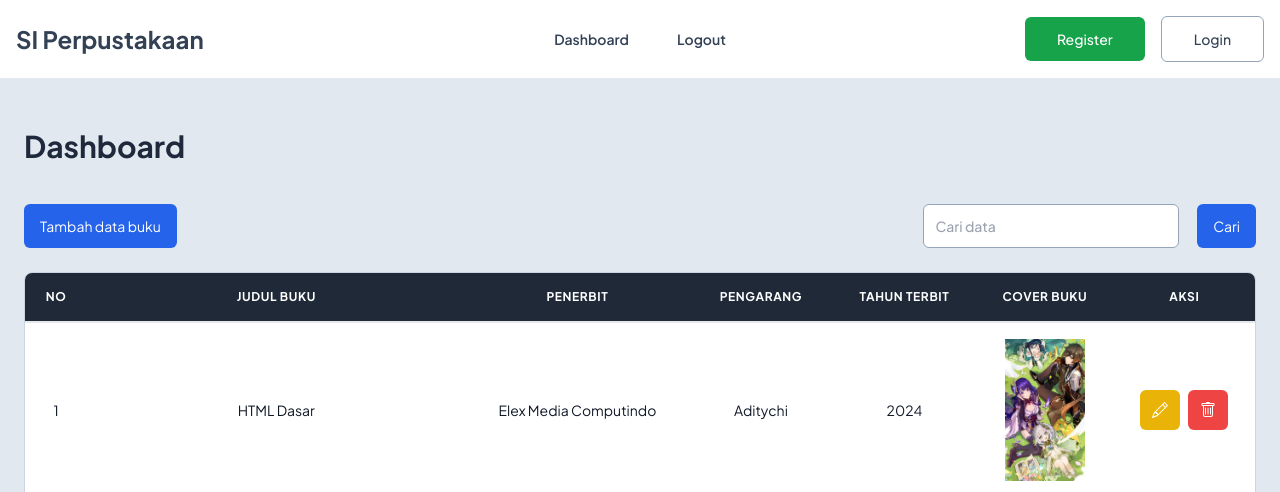
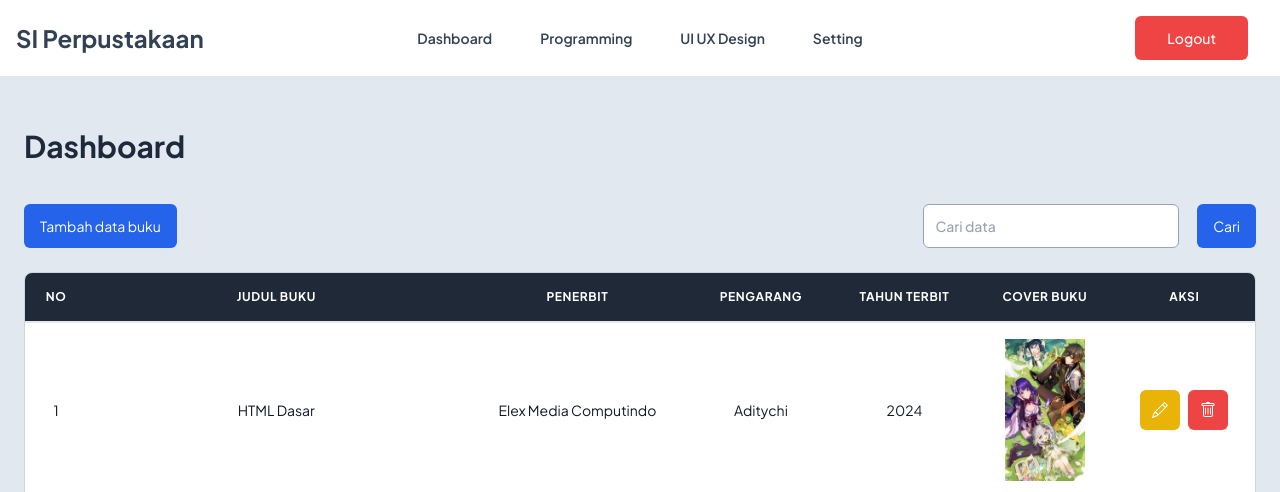
Before and after one commit to AditychiProject/si-perpustakaan, a website: page index.html in a window 1280 px wide. Shown: the top 492 px of the page. Drawn offline with Linux system fonts and the light colour scheme.

Commit message:
melakukan perubahan pada kode

```diff
--- a/index.html
+++ b/index.html
@@ -33,15 +33,21 @@
         <li>
           <a href="index.php" class="text-sm text-black font-semibold mx-6">Dashboard</a>
         </li>
-        <!-- Logout -->
+        <!-- Programming -->
         <li>
-          <a href="logout.php" class="text-sm text-black font-semibold mx-6">Logout</a>
+          <a href="logout.php" class="text-sm text-black font-semibold mx-6">Programming</a>
+        </li>
+        <!-- UI UX Design -->
+        <li>
+          <a href="logout.php" class="text-sm text-black font-semibold mx-6">UI UX Design</a>
+        </li>
+        <!-- Setting -->
+        <li>
+          <a href="logout.php" class="text-sm text-black font-semibold mx-6">Setting</a>
         </li>
       </ul>
-      <!-- Register Button -->
-      <a href="register.php" class="hidden lg:inline-block text-sm text-light font-medium bg-greencstm hover:bg-green-700 rounded-md lg:ml-auto lg:mr-4 px-8 py-3">Register</a>
-      <!-- Login Button -->
-      <a href="login.php" class="hidden lg:inline-block text-sm text-black font-medium border border-slate-400 hover:border-transparent hover:outline hover:outline-2 hover:outline-greencstm rounded-md px-8 py-3">Login</a>
+      <!-- Logout Button -->
+      <a href="" class="hidden lg:inline-block text-sm text-light font-medium bg-red-500 hover:bg-red-700 rounded-md lg:ml-auto lg:mr-4 px-8 py-3 transition duration-200">Logout</a>
     </nav>
     <!-- Navbar Mobile -->
     <div class="navbar-menu hidden relative z-50">
@@ -60,11 +66,19 @@
           <ul>
             <!-- Dashboard -->
             <li class="mb-1">
-              <a href="index.php" class="block text-sm text-black font-semibold hover:bg-blue-50 rounded-md px-4 py-3">Dashboard</a>
+              <a href="" class="block text-sm text-black font-semibold hover:bg-blue-50 rounded-md px-4 py-3">Dashboard</a>
             </li>
-            <!-- Logout -->
+            <!-- Programming -->
             <li class="mb-1">
-              <a href="logout.php" class="block text-sm text-black font-semibold hover:bg-blue-50 rounded-md px-4 py-3">Logout</a>
+              <a href="" class="block text-sm text-black font-semibold hover:bg-blue-50 rounded-md px-4 py-3">Programming</a>
+            </li>
+            <!-- UI UX Design -->
+            <li class="mb-1">
+              <a href="" class="block text-sm text-black font-semibold hover:bg-blue-50 rounded-md px-4 py-3">UI UX Design</a>
+            </li>
+            <!-- Setting -->
+            <li class="mb-1">
+              <a href="" class="block text-sm text-black font-semibold hover:bg-blue-50 rounded-md px-4 py-3">Setting</a>
             </li>
           </ul>
         </div>
@@ -79,13 +93,11 @@
                   name="keyword"
                   class="w-full max-h-[44px] box-border text-sm text-black font-medium bg-light border border-slate-300 focus:border-transparent focus:outline focus:outline-2 focus:outline-bluecstm rounded-md lg:ml-auto lg:mr-4 p-3"
                 />
-                <button type="submit" name="search" class="inline-block text-sm text-light bg-bluecstm hover:bg-blue-700 rounded-md px-4 py-3">Cari</button>
+                <button type="submit" name="search" class="inline-block text-sm text-light bg-bluecstm hover:bg-blue-700 rounded-md px-4 py-3 transition duration-200">Cari</button>
               </div>
             </form>
-            <!-- Register Button -->
-            <a href="register.php" class="block text-sm text-light text-center font-semibold bg-greencstm hover:bg-green-700 rounded-md mb-4 lg:mb-0 px-4 py-3">Register</a>
-            <!-- Login Button -->
-            <a href="login.php" class="block text-sm text-black text-center font-semibold border border-slate-400 hover:border-transparent hover:outline hover:outline-2 hover:outline-greencstm rounded-md mb-8 px-4 py-3">Login</a>
+            <!-- Logout Button -->
+            <a href="" class="block lg:hidden text-sm text-light text-center font-medium bg-red-500 hover:bg-red-700 rounded-md lg:ml-auto lg:mr-4 px-8 py-3 transition duration-300">Logout</a>
           </div>
         </div>
       </nav>
@@ -98,7 +110,7 @@
           <h2 class="text-3xl text-slate-800 font-bold mt-8 mb-10">Dashboard</h2>
           <div class="flex justify-between gap-2">
             <!-- Create Data Link -->
-            <a href="create-data.php" class="inline-block text-sm text-light bg-bluecstm hover:bg-blue-700 rounded-md px-4 py-3">Tambah data buku</a>
+            <a href="create-data.php" class="inline-block text-sm text-light bg-bluecstm hover:bg-blue-700 rounded-md px-4 py-3 transition duration-200">Tambah data buku</a>
             <!-- Search Bar -->
             <form action="" method="post" class="hidden lg:inline-block">
               <input
@@ -107,7 +119,7 @@
                 class="hidden lg:inline-block w-64 max-h-[44px] box-border text-sm text-black font-medium bg-light border border-slate-400 focus:border-transparent focus:outline focus:outline-2 focus:outline-bluecstm rounded-md lg:ml-auto lg:mr-4 p-3"
                 placeholder="Cari data"
               />
-              <button type="submit" name="search" class="inline-block text-sm text-light bg-bluecstm hover:bg-blue-700 rounded-md px-4 py-3">Cari</button>
+              <button type="submit" name="search" class="inline-block text-sm text-light bg-bluecstm hover:bg-blue-700 rounded-md px-4 py-3 transition duration-200">Cari</button>
             </form>
           </div>
         </div>
```
Also changed, not shown: dist/output.css.
